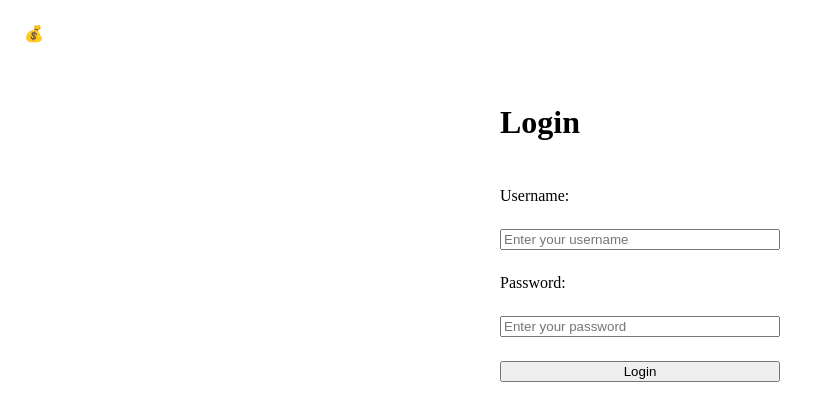
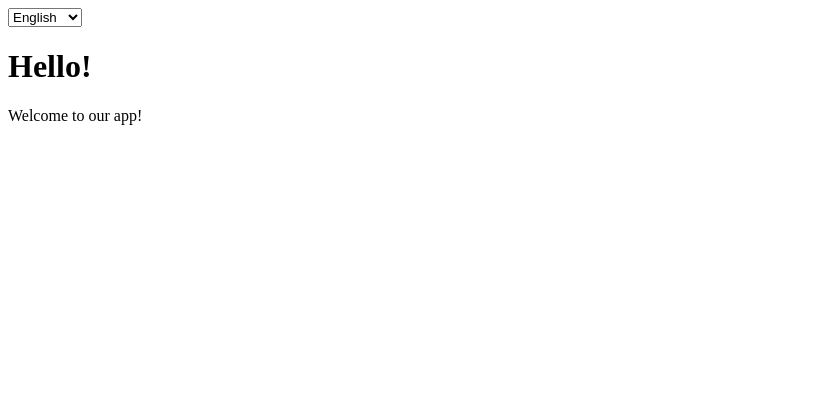
Before and after one commit to kritikam123/react-practice, a React (Vite) app: page / in a window 1280 px wide. Shown: the top 420 px of the page, without its empty margins (0-835 px from the left). Built offline with nearby package versions, Linux system fonts and the light colour scheme.

Commit message:
useContext example

```diff
--- /dev/null
+++ b/src/23_Translations.jsx
@@ -0,0 +1,68 @@
+import * as React from "react";
+import { Children } from "./03_children";
+
+const translations = {
+  en: {
+    hello: "Hello!",
+    welcome: "Welcome to our app!",
+  },
+  es: {
+    hello: "¡Hola!",
+    welcome: "¡Bienvenido a nuestra aplicación!",
+  },
+  fr: {
+    hello: "Bonjour !",
+    welcome: "Bienvenue dans notre application !",
+  },
+  de: {
+    hello: "Hallo!",
+    welcome: "Willkommen in unserer App!",
+  },
+};
+
+const languageContext = React.createContext({
+  language: "en",
+  changeLanguage: () => {},
+  translation: (key) => key,
+});
+
+export function LanguageProvider({ children }) {
+  const [language, setLanguage] = React.useState("en");
+
+  const changeLanguage = (newLanguage) => {
+    setLanguage(newLanguage);
+  };
+
+  const translation = (key) => {
+    return translations[language]?.[key] || key;
+  };
+  return (
+    <languageContext.Provider value={{ language, changeLanguage, translation }}>
+      {children}
+    </languageContext.Provider>
+  );
+}
+
+export function LanguageSwitcher() {
+  const { language, changeLanguage } = React.useContext(languageContext);
+  return (
+    <div>
+      <select value={language} onChange={(e) => changeLanguage(e.target.value)}>
+        <option value="en">English</option>
+        <option value="es">Español</option>
+        <option value="fr">Français</option>
+        <option value="de">Deutsch</option>
+      </select>
+    </div>
+  );
+}
+
+export function Greeting() {
+  const { translation } = React.useContext(languageContext);
+  return (
+    <div>
+      <h1>{translation("hello")}</h1>
+      <p>{translation("welcome")}</p>
+    </div>
+  );
+}
--- a/src/App.jsx
+++ b/src/App.jsx
@@ -18,12 +18,17 @@ import { VideoPlayer } from "./17_VideoPlayer";
 import { FieldNotes } from "./18_FieldNotes";
 import { ClickOutside } from "./19_ClickOutside";
 import { AuthProvider, Main, NavBar } from "./22_Navbar";
+import {
+  LanguageProvider,
+  Greeting,
+  LanguageSwitcher,
+} from "./23_Translations";
 
 export default function App() {
   return (
-    <AuthProvider>
-      <NavBar />
-      <Main />
-    </AuthProvider>
+    <LanguageProvider>
+      <LanguageSwitcher />
+      <Greeting />
+    </LanguageProvider>
   );
 }
```
